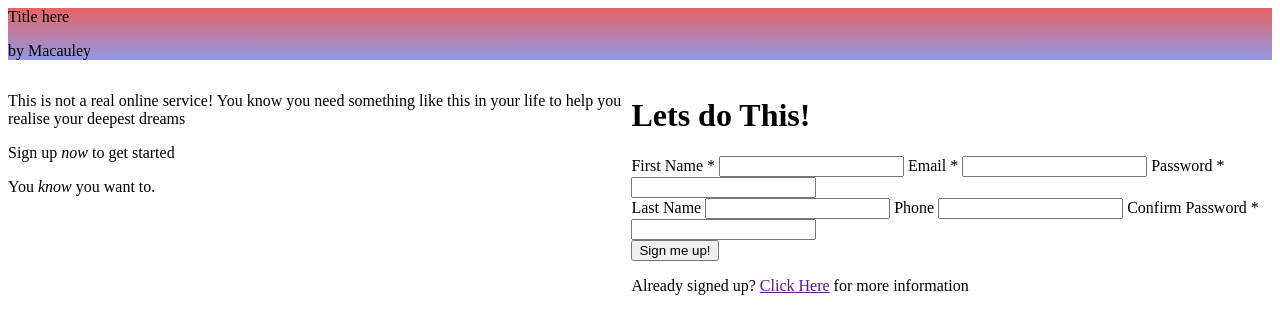
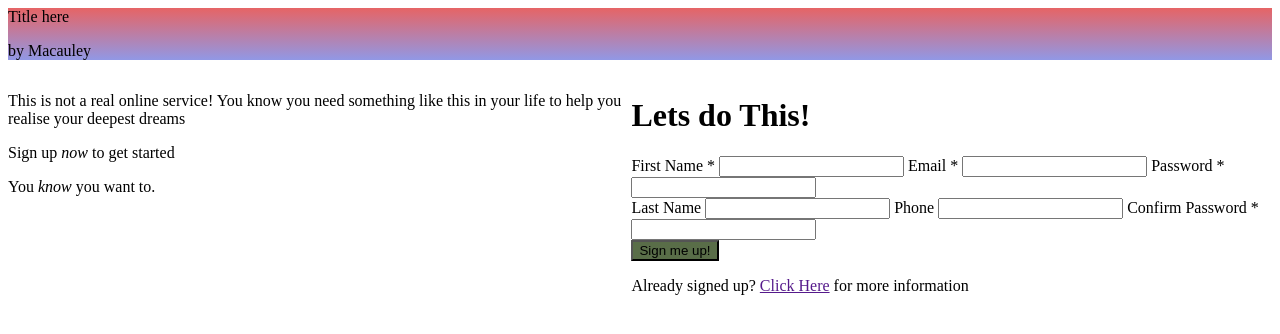
Before and after one commit to MacauleyStephenson/Sign-up-Form, a plain HTML site: page index.html in a window 1280 px wide. Drawn offline with Linux system fonts and the light colour scheme.

```diff
--- a/styles.css
+++ b/styles.css
@@ -1,11 +1,14 @@
-
-
 .sign-up{
 	display: flex;
 	justify-content: right;
+}
 
-}
 
 .background{
 	background: linear-gradient(#e66465, #9198e5);
 }
+
+
+button{
+	background: #596D48;
+}
```
Also changed, not shown: index.html (+1 -0 lines).
